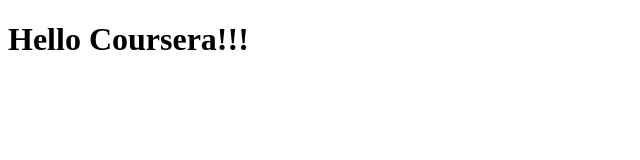
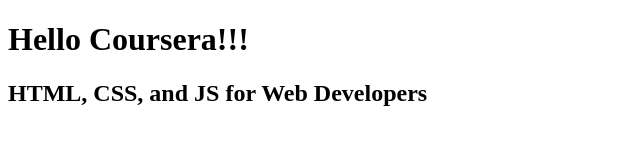
Before and after one commit to MurtazaM20/coursera-test, a plain HTML site: page site/index.html in a window 1280 px wide. Shown: the whole page, without its empty margins (0-640 px from the left). Drawn offline with Linux system fonts and the light colour scheme.

Commit message:
Small addition to page content.

```diff
--- a/site/index.html
+++ b/site/index.html
@@ -5,5 +5,6 @@
 </head>
 <body>
     <h1>Hello Coursera!!!</h1>
+    <h2>HTML, CSS, and JS for Web Developers</h2>
 </body>
 </html>
```
